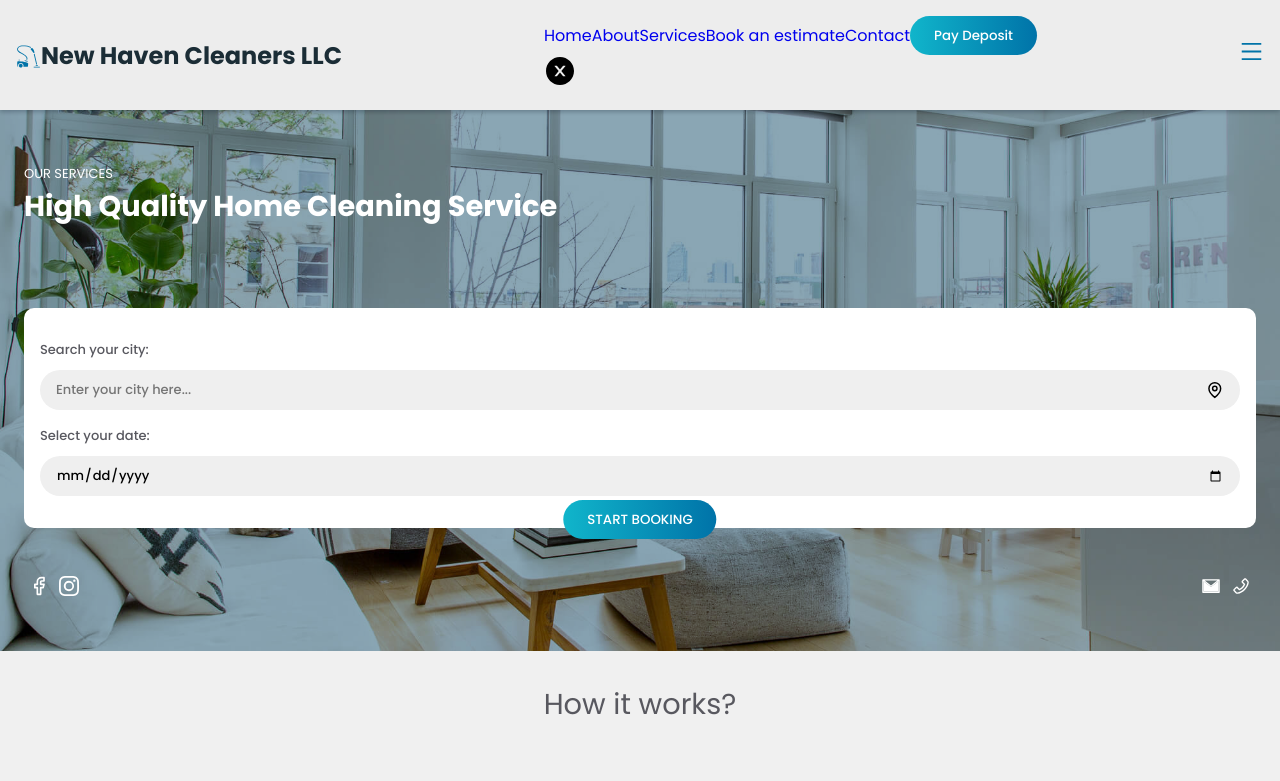
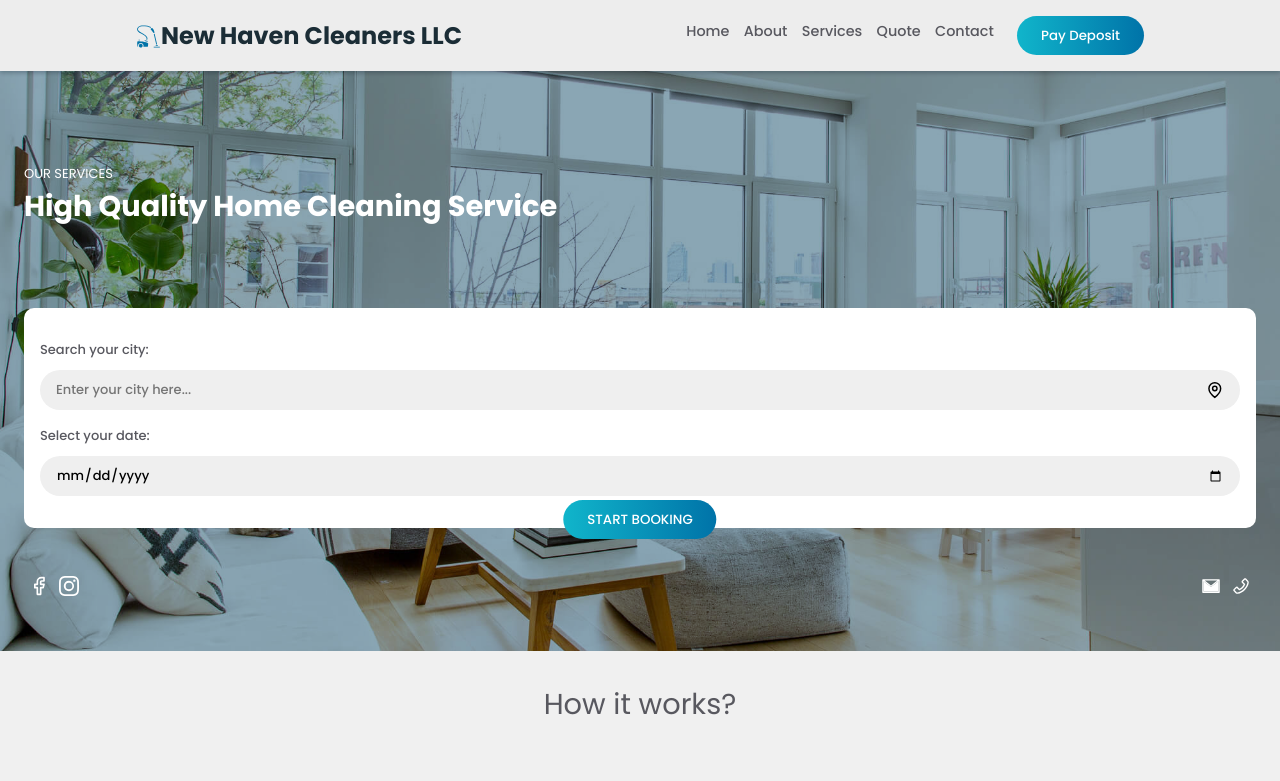
Before and after one commit to aidatavar/new-haven-cleaner-llc, a React (Create React App) app: page / in a window 1280 px wide. Shown: the top 781 px of the page. Built offline with nearby package versions, Linux system fonts and the light colour scheme.

Commit message:
added media queries to Navbar component

```diff
--- a/src/Components/Navbar/Navbar.jsx
+++ b/src/Components/Navbar/Navbar.jsx
@@ -44,7 +44,7 @@ const Navbar = () => {
                     </li>
 
                     <li className='navItem'>
-                        <a href="#" className='navLink'>Book an estimate </a>
+                        <a href="#" className='navLink'>Quote</a>
                     </li>
 
                     <li className='navItem'>
--- a/src/Components/Navbar/navbar.css
+++ b/src/Components/Navbar/navbar.css
@@ -121,4 +121,57 @@
 .header .toggleNavBar:hover.icon {
   color: var(--secondary-color);
 }
+
+@media screen and (min-width: 769px) {
+  .toggleNavBar, .closeNavbar {
+    display: none;
+  }
+  .header {
+    padding: 1.5rem 2rem;
+  }
+  .header .navBar .navLists {
+    display: -webkit-box;
+    display: -ms-flexbox;
+    display: flex;
+    -webkit-box-align: center;
+        -ms-flex-align: center;
+            align-items: center;
+    -webkit-box-pack: center;
+        -ms-flex-pack: center;
+            justify-content: center;
+    -webkit-box-orient: horizontal;
+    -webkit-box-direction: normal;
+        -ms-flex-direction: row;
+            flex-direction: row;
+  }
+  .header .navBar .navLists .navItem .navLink {
+    color: var(--text-color);
+    padding: 0 0.45rem;
+    font-size: 0.9rem;
+    font-size: 0.9rem;
+    font-weight: 500;
+  }
+  .header .navBar .navLists .navItem .navLink:hover {
+    color: var(--primary-color);
+  }
+  .header .navBar .navLists .btn {
+    margin-left: 1rem;
+  }
+  .header .navBar .navLists .btn a {
+    color: var(--white-color);
+    font-weight: 500;
+  }
+}
+
+@media screen and (min-width: 968px) {
+  .header .navBar .navLists .navItem {
+    padding: 0 0 0.7rem;
+  }
+}
+
+@media screen and (min-width: 1240px) {
+  .header {
+    padding: 1rem 8.5rem;
+  }
+}
 /*# sourceMappingURL=navbar.css.map */
--- a/src/Components/Navbar/navbar.scss
+++ b/src/Components/Navbar/navbar.scss
@@ -113,3 +113,63 @@
 }
 
 // MEDIA QUERIES
+
+@media screen and (min-width: 769px) {
+    .toggleNavBar, .closeNavbar{
+        display: none;
+    }
+
+    .header{
+        padding: 1.5rem 2rem;
+
+        .navBar{
+            .navLists{
+                display: flex;
+                align-items: center;
+                justify-content: center;
+                flex-direction: row;
+
+                .navItem{
+                    .navLink{
+                        color: var(--text-color);
+                        padding: 0 0.45rem;
+                        font-size: 0.9rem;
+                        font-size: 0.9rem;
+                        font-weight: 500;
+
+                        &:hover{
+                            color: var(--primary-color);
+
+                        }
+                    }
+                }
+                .btn{
+                    margin-left: 1rem;
+                    a{
+                        color: var(--white-color);
+                        font-weight: 500;
+                    }
+                }
+            }
+        }
+    }
+
+}
+
+@media screen and (min-width: 968px) {
+    .header{
+        .navBar{
+            .navLists{
+                .navItem{
+                    padding: 0 0 0.7rem;
+                }
+            }
+        }
+    }
+}
+
+@media screen and (min-width: 1240px) {
+    .header{
+        padding: 1rem 8.5rem;
+    }
+}
```
Also changed, not shown: 1 other file (tests, documents, lock files or other folders).
